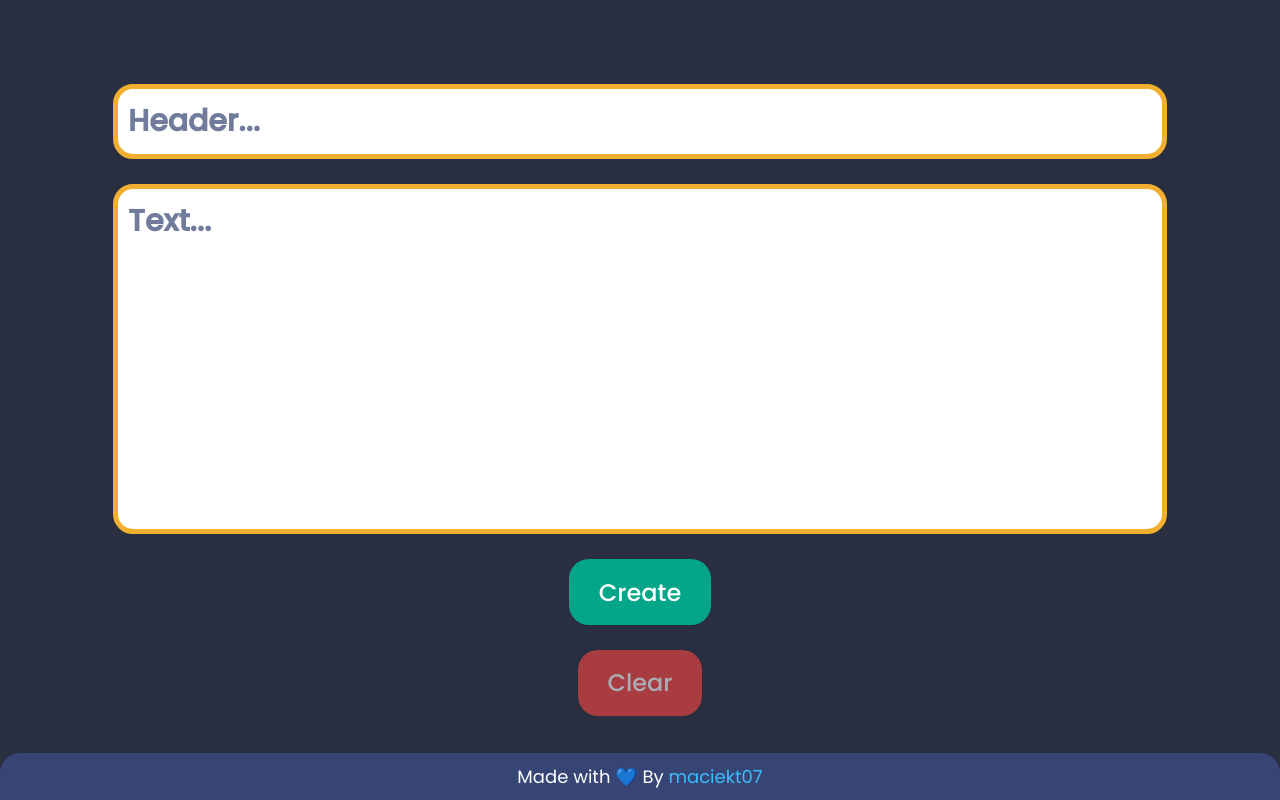
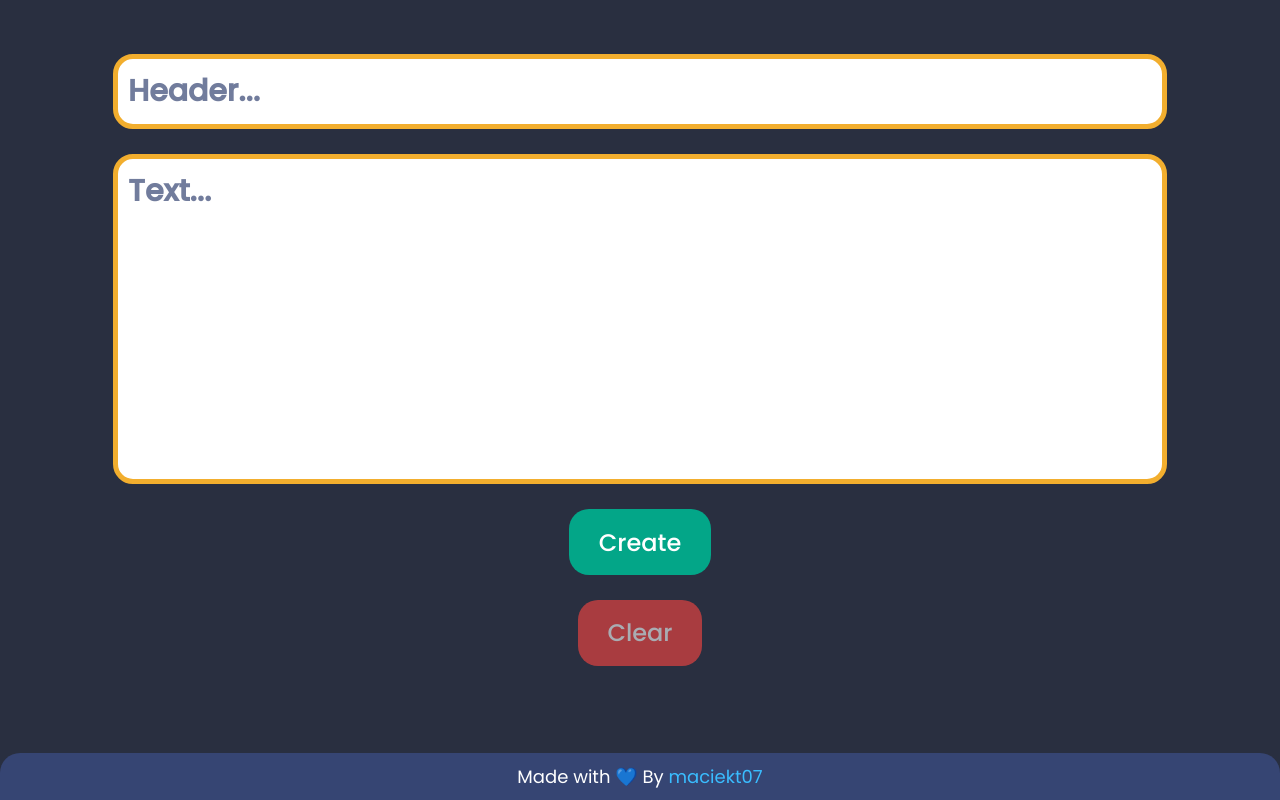
Before and after one commit to maciekt07/notifications-react, a React (Create React App) app: page / in a window 1280 px wide. Built offline with nearby package versions, Linux system fonts and the light colour scheme.

Commit message:
basic changes

```diff
--- a/src/styles/style.css
+++ b/src/styles/style.css
@@ -17,7 +17,7 @@ body {
   align-items: center;
   justify-content: center;
   height: 50vh;
-  margin-top: 200px;
+  margin-top: 160px;
 }
 
 .createBtn {
@@ -108,7 +108,7 @@ input[type=text] :focus-visible {
 
 textarea {
   resize: none;
-  min-height: 80%;
+  min-height: 75%;
 }
 
 .footer {
--- a/src/styles/style.scss
+++ b/src/styles/style.scss
@@ -19,7 +19,7 @@ body {
   align-items: center;
   justify-content: center;
   height: 50vh;
-  margin-top: 200px;
+  margin-top: 160px;
 }
 
 .createBtn {
@@ -65,7 +65,7 @@ input[type="text"] {
 
 textarea {
   resize: none;
-  min-height: 80%;
+  min-height: 75%;
 }
 
 .footer {
```
